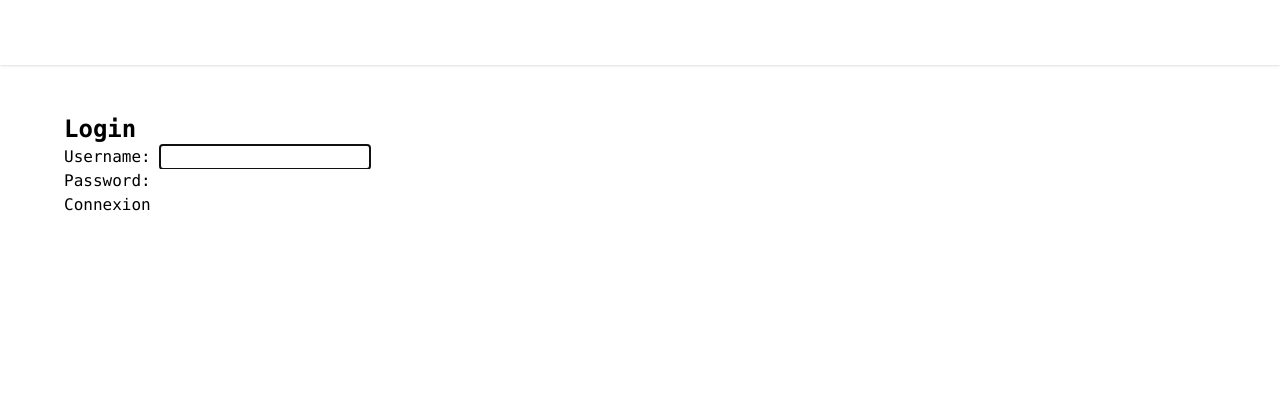
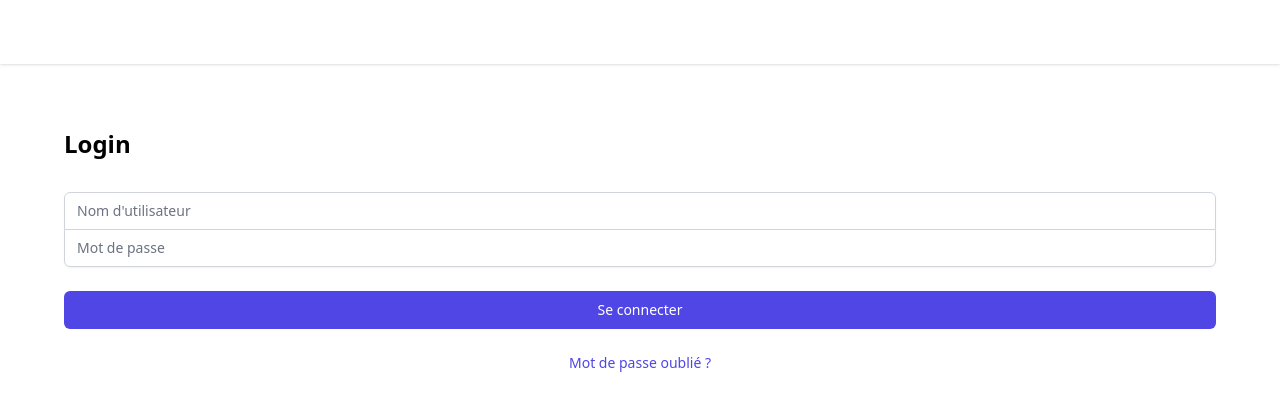
Before and after one commit to TiltdBastion/CarDash, a Django app: page /auth/login/ in a window 1280 px wide. Shown: the top 411 px of the page. Run offline with Django 5.2, Linux system fonts and the light colour scheme; some libraries are stand-ins or nearby versions.

Commit message:
Move common page components in a separate file

```diff
--- a/CarDash/customauth/templates/registration/login.html
+++ b/CarDash/customauth/templates/registration/login.html
@@ -1,28 +1,62 @@
-<!DOCTYPE html>
-<html class="{% if request.COOKIES.theme == 'dark' %}dark{% endif %} font-mono">
-    <head>
-        <title>OdoDash</title>
+{% extends 'base.html' %}
 
-        {% load static %}
+{% block content %}
+<div class="max-w-6xl mx-auto">
+    <h1 class="text-2xl font-bold mt-12">Login</h1>
 
-        <link rel="icon" type="image/png" href="{% static 'images/favicon.png' %}">
-        <link href="https://cdn.materialdesignicons.com/6.6.96/css/materialdesignicons.min.css" rel="stylesheet">
-        <script src="https://cdn.tailwindcss.com"></script>
-    </head>
-    <body class="{% if request.COOKIES.theme == 'dark' %}bg-gray-800 text-gray-200{% endif %}">
-        {% include "components/navbar.html" %}
+    {% if form.errors %}
+    <div class="bg-red-50 border-l-4 border-red-500 p-4 mb-4">
+        <div class="flex ml-3">
+            <p class="text-sm text-red-700">
+                Identifiants invalides. Veuillez réessayer.
+            </p>
+        </div>
+    </div>
+    {% endif %}
 
-        <div class="max-w-6xl mx-auto">
-            <h1 class="text-2xl font-bold mt-12">Login</h1>
+    <form class="mt-8 space-y-6" method="post" action="{% url 'login' %}">
+        {% csrf_token %}
 
-            {% if forms.errors %}
-                <p style="color:red">Nom d'utilisateur ou mot de passe invalide</p>
-            {% endif %}
-            <form method="post">
-                {% csrf_token %}
-                {{ form.as_p }}
-                <button type="submit">Connexion</button>
-            </form>
+        <div class="rounded-md shadow-sm -space-y-px">
+            <div>
+                <label for="id_username" class="sr-only">Nom d'utilisateur</label>
+                <input id="id_username"
+                       name="username"
+                       type="text"
+                       required
+                       class="appearance-none rounded-none relative block w-full px-3 py-2 border border-gray-300 placeholder-gray-500 text-gray-900 rounded-t-md focus:outline-none focus:ring-indigo-500 focus:border-indigo-500 focus:z-10 sm:text-sm"
+                       placeholder="Nom d'utilisateur"
+                       autocomplete="username">
+            </div>
+            <div>
+                <label for="id_password" class="sr-only">Mot de passe</label>
+                <input id="id_password"
+                       name="password"
+                       type="password"
+                       required
+                       class="appearance-none rounded-none relative block w-full px-3 py-2 border border-gray-300 placeholder-gray-500 text-gray-900 rounded-b-md focus:outline-none focus:ring-indigo-500 focus:border-indigo-500 focus:z-10 sm:text-sm"
+                       placeholder="Mot de passe"
+                       autocomplete="current-password">
+            </div>
         </div>
-    </body>
-</html>
+
+        <div>
+            <button type="submit"
+                    class="group relative w-full flex justify-center py-2 px-4 border border-transparent text-sm font-medium rounded-md text-white bg-indigo-600 hover:bg-indigo-700 focus:outline-none focus:ring-2 focus:ring-offset-2 focus:ring-indigo-500">
+                Se connecter
+            </button>
+        </div>
+
+        <div class="flex items-center justify-center">
+            <div class="text-sm">
+                <a href="{% url 'password_reset' %}"
+                   class="font-medium text-indigo-600 hover:text-indigo-500">
+                    Mot de passe oublié ?
+                </a>
+            </div>
+        </div>
+
+        <input type="hidden" name="next" value="{{ next }}">
+    </form>
+</div>
+{% endblock %}
--- /dev/null
+++ b/CarDash/main/templates/base.html
@@ -0,0 +1,23 @@
+<!DOCTYPE html>
+<html lang="fr" class="{% if request.COOKIES.theme == 'dark' %}dark{% endif %}">
+<head>
+    <meta charset="UTF-8">
+    <title>{% block title %}OdoDash{% endblock %}</title>
+
+    {% load static %}
+
+    <script src="https://cdn.tailwindcss.com"></script>
+    <link href="https://cdn.materialdesignicons.com/6.6.96/css/materialdesignicons.min.css" rel="stylesheet">
+    <link rel="icon" type="image/png" href="{% static 'images/favicon.png' %}">
+    {% block extra_head %}{% endblock %}
+</head>
+<body class="{% if request.COOKIES.theme == 'dark' %}bg-gray-800 text-gray-200{% endif %}">
+    {% include 'components/navbar.html' %}
+
+    <main class="container mx-auto p-4">
+        {% block content %}
+
+        {% endblock %}
+    </main>
+</body>
+</html>
```
Also changed, not shown: CarDash/main/templates/car_selection.html (+4 -21 lines), CarDash/main/templates/dashboard.html (+5 -15 lines).
